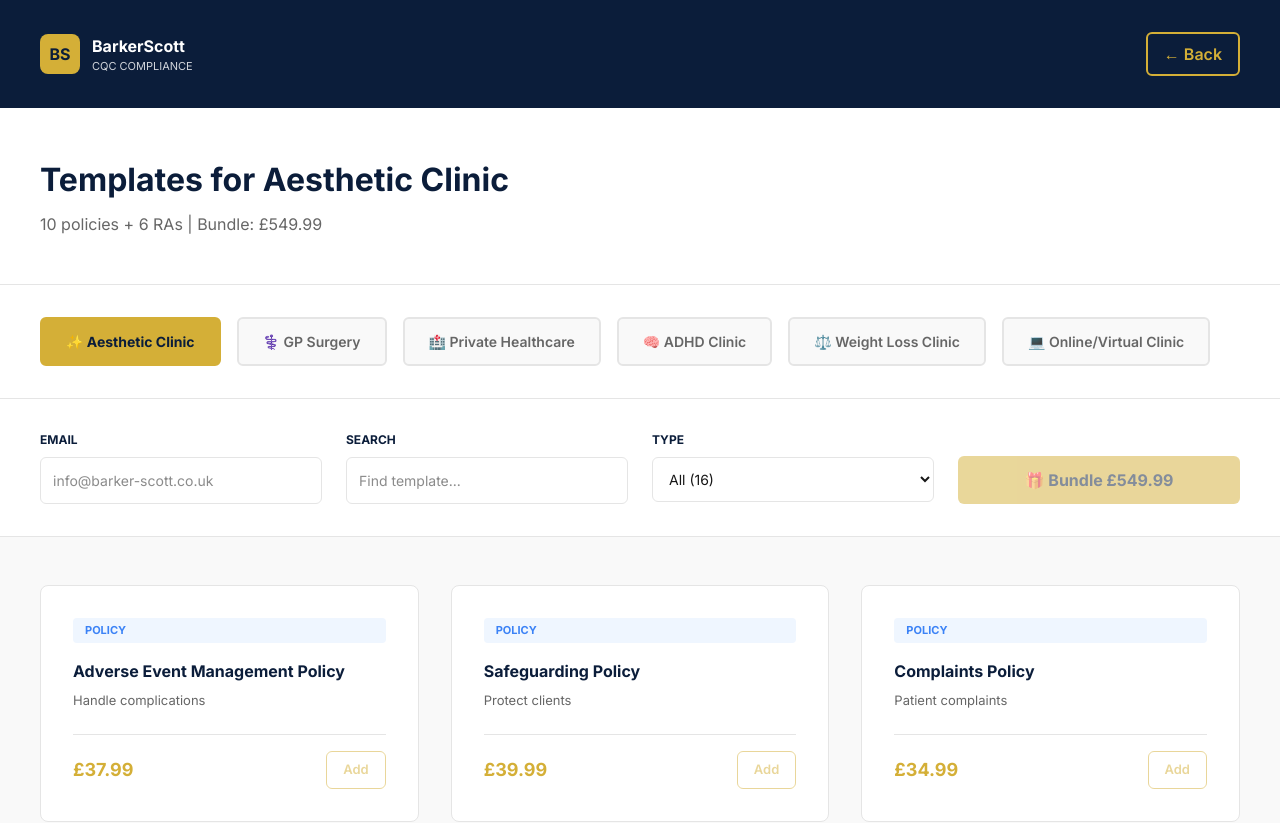
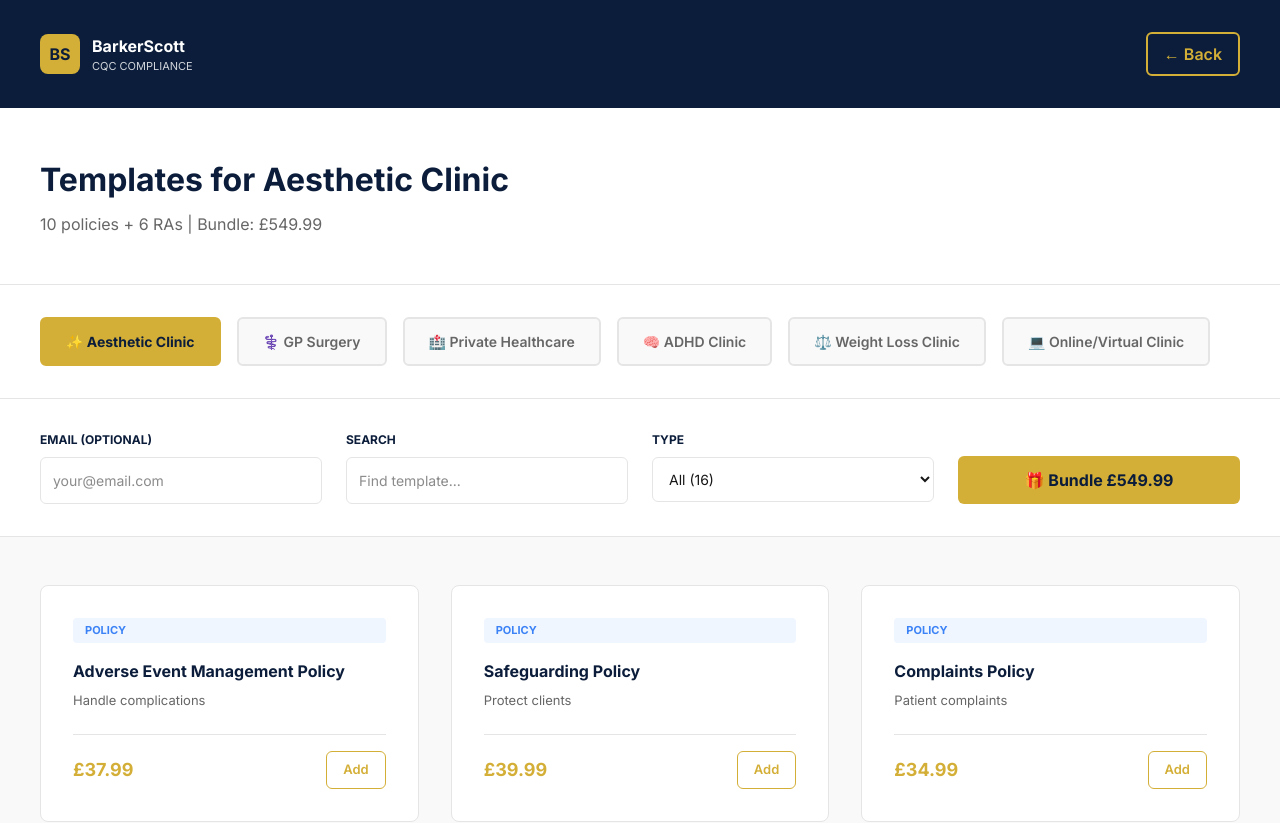
Before and after one commit to AScottCWC/barkerscott-web, a Next.js app: page /policies in a window 1280 px wide. Shown: the top 823 px of the page. Built offline with nearby package versions, Linux system fonts and the light colour scheme.

Commit message:
Make email input optional and update button states

```diff
--- a/app/policies/page.tsx
+++ b/app/policies/page.tsx
@@ -11,11 +11,6 @@ export default function PoliciesPage() {
   const [email, setEmail] = useState<string>('');
 
   const handleCheckout = async (productId: string, productName: string, price: number, sector: string): Promise<void> => {
-    if (!email.trim()) {
-      alert('Please enter a valid email');
-      return;
-    }
-
     setLoading(productId);
 
     try {
@@ -27,7 +22,7 @@ export default function PoliciesPage() {
           productName,
           price,
           sector,
-          customerEmail: email,
+          customerEmail: email || 'customer@barkerscott.co.uk',
         }),
       });
 
@@ -234,8 +229,8 @@ export default function PoliciesPage() {
       <section style={{ padding: '2rem 1.5rem', backgroundColor: '#fff', borderBottom: '1px solid #e5e5e5' }}>
         <div style={{ maxWidth: '1200px', margin: '0 auto', display: 'grid', gridTemplateColumns: 'repeat(auto-fit, minmax(200px, 1fr))', gap: '1.5rem' }}>
           <div>
-            <label style={{ fontSize: '12px', fontWeight: '700', color: '#0B1D3A', display: 'block', marginBottom: '0.5rem', textTransform: 'uppercase' }}>Email</label>
-            <input type="email" placeholder="info@barker-scott.co.uk" value={email} onChange={(e) => setEmail(e.target.value)} style={{ width: '100%', padding: '0.75rem', border: '1px solid #e5e5e5', borderRadius: '6px', fontSize: '14px', boxSizing: 'border-box' }} />
+            <label style={{ fontSize: '12px', fontWeight: '700', color: '#0B1D3A', display: 'block', marginBottom: '0.5rem', textTransform: 'uppercase' }}>Email (optional)</label>
+            <input type="email" placeholder="your@email.com" value={email} onChange={(e) => setEmail(e.target.value)} style={{ width: '100%', padding: '0.75rem', border: '1px solid #e5e5e5', borderRadius: '6px', fontSize: '14px', boxSizing: 'border-box' }} />
           </div>
           <div>
             <label style={{ fontSize: '12px', fontWeight: '700', color: '#0B1D3A', display: 'block', marginBottom: '0.5rem', textTransform: 'uppercase' }}>Search</label>
@@ -250,8 +245,8 @@ export default function PoliciesPage() {
             </select>
           </div>
           <div style={{ display: 'flex', alignItems: 'flex-end' }}>
-            <button onClick={() => handleCheckout(`bundle-${selectedSector}`, `${current.name} Bundle`, current.bundlePrice, current.name)} disabled={!email.trim()} style={{ width: '100%', backgroundColor: '#D4AF37', color: '#0B1D3A', padding: '0.75rem', border: 'none', borderRadius: '6px', fontWeight: '700', cursor: email.trim() ? 'pointer' : 'not-allowed', opacity: email.trim() ? 1 : 0.5 }}>
-              🎁 Bundle £{current.bundlePrice}
+            <button onClick={() => handleCheckout(`bundle-${selectedSector}`, `${current.name} Bundle`, current.bundlePrice, current.name)} disabled={loading !== null} style={{ width: '100%', backgroundColor: '#D4AF37', color: '#0B1D3A', padding: '0.75rem', border: 'none', borderRadius: '6px', fontWeight: '700', cursor: loading === null ? 'pointer' : 'not-allowed', opacity: loading === null ? 1 : 0.5 }}>
+              {loading === `bundle-${selectedSector}` ? '⏳' : `🎁 Bundle £${current.bundlePrice}`}
             </button>
           </div>
         </div>
@@ -272,7 +267,7 @@ export default function PoliciesPage() {
                   <p style={{ fontSize: '13px', color: '#666', margin: '0 0 1.5rem 0', flex: 1 }}>{item.desc}</p>
                   <div style={{ display: 'flex', justifyContent: 'space-between', alignItems: 'center', paddingTop: '1rem', borderTop: '1px solid #e5e5e5' }}>
                     <div style={{ fontSize: '18px', fontWeight: '700', color: '#D4AF37' }}>£{item.price}</div>
-                    <button onClick={() => handleCheckout(item.id, item.name, item.price, current.name)} disabled={!email.trim() || loading === item.id} style={{ backgroundColor: 'transparent', color: '#D4AF37', border: '1px solid #D4AF37', padding: '0.5rem 1rem', borderRadius: '6px', fontWeight: '600', fontSize: '13px', cursor: email.trim() && loading !== item.id ? 'pointer' : 'not-allowed', opacity: email.trim() && loading !== item.id ? 1 : 0.5 }}>
+                    <button onClick={() => handleCheckout(item.id, item.name, item.price, current.name)} disabled={loading !== null} style={{ backgroundColor: 'transparent', color: '#D4AF37', border: '1px solid #D4AF37', padding: '0.5rem 1rem', borderRadius: '6px', fontWeight: '600', fontSize: '13px', cursor: loading === null ? 'pointer' : 'not-allowed', opacity: loading === null ? 1 : 0.5 }}>
                       {loading === item.id ? '⏳' : 'Add'}
                     </button>
                   </div>
```
